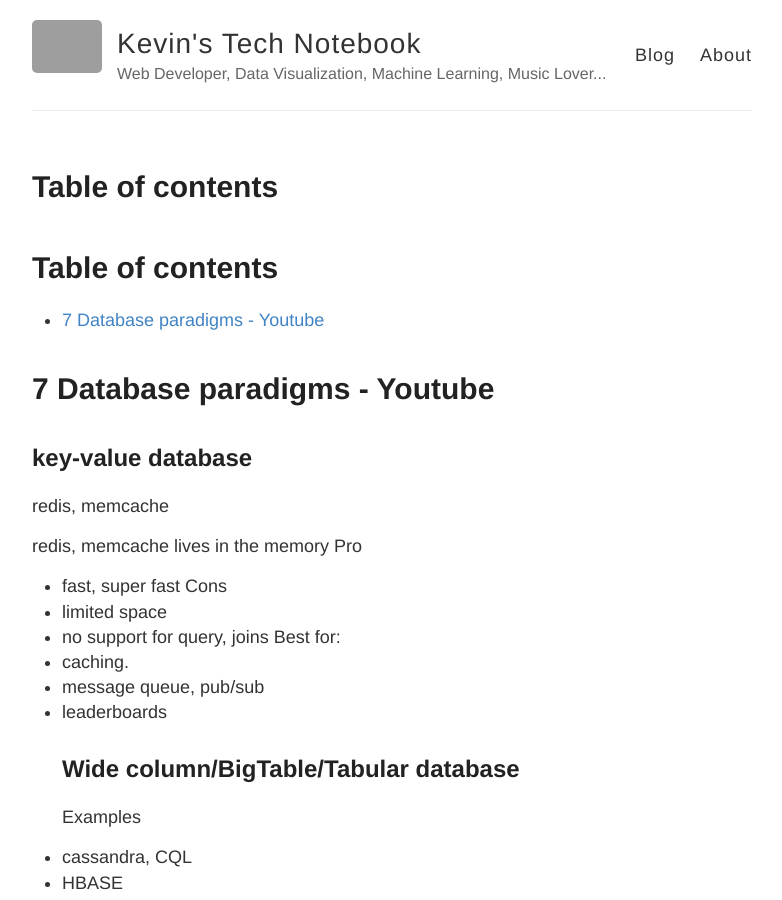
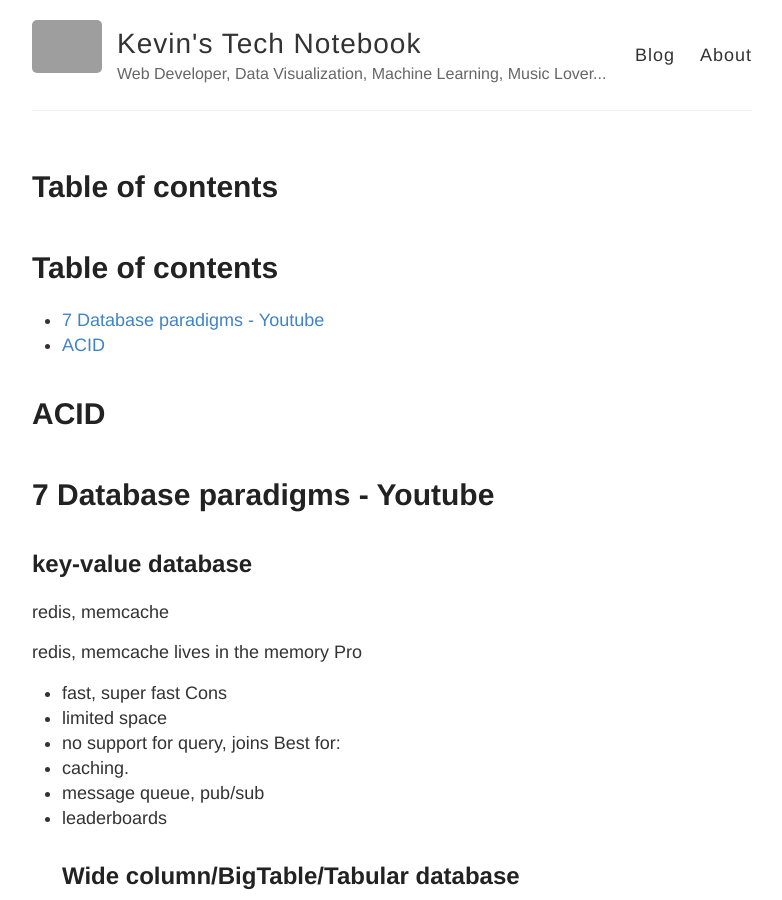
Before and after one commit to KevKeyingLi/KevKeyingLi.github.io, a Jekyll site: the page built from preps/System Design/Databases.md, in a window 1280 px wide and 900 px high. Shown: the whole window, without its empty margins (248-1030 px from the left). Built offline with Jekyll 4.4.1, drawn with Linux system fonts in a browser that asks for light colours; our own code applies the rules of GitHub Pages for plain Markdown files; grey boxes are pictures that could not be loaded.

Commit message:
Add ACID section

```diff
--- a/preps/System Design/Databases.md
+++ b/preps/System Design/Databases.md
@@ -1,5 +1,9 @@
 # Table of contents
 * [7 Database paradigms - Youtube](./Databases.md#7-database-paradigms---youtube)
+* [ACID](./Databases.md#ACID)
+
+
+# ACID
 
 # [7 Database paradigms - Youtube](https://www.youtube.com/watch?v=W2Z7fbCLSTw&ab_channel=Fireship)
 
```
